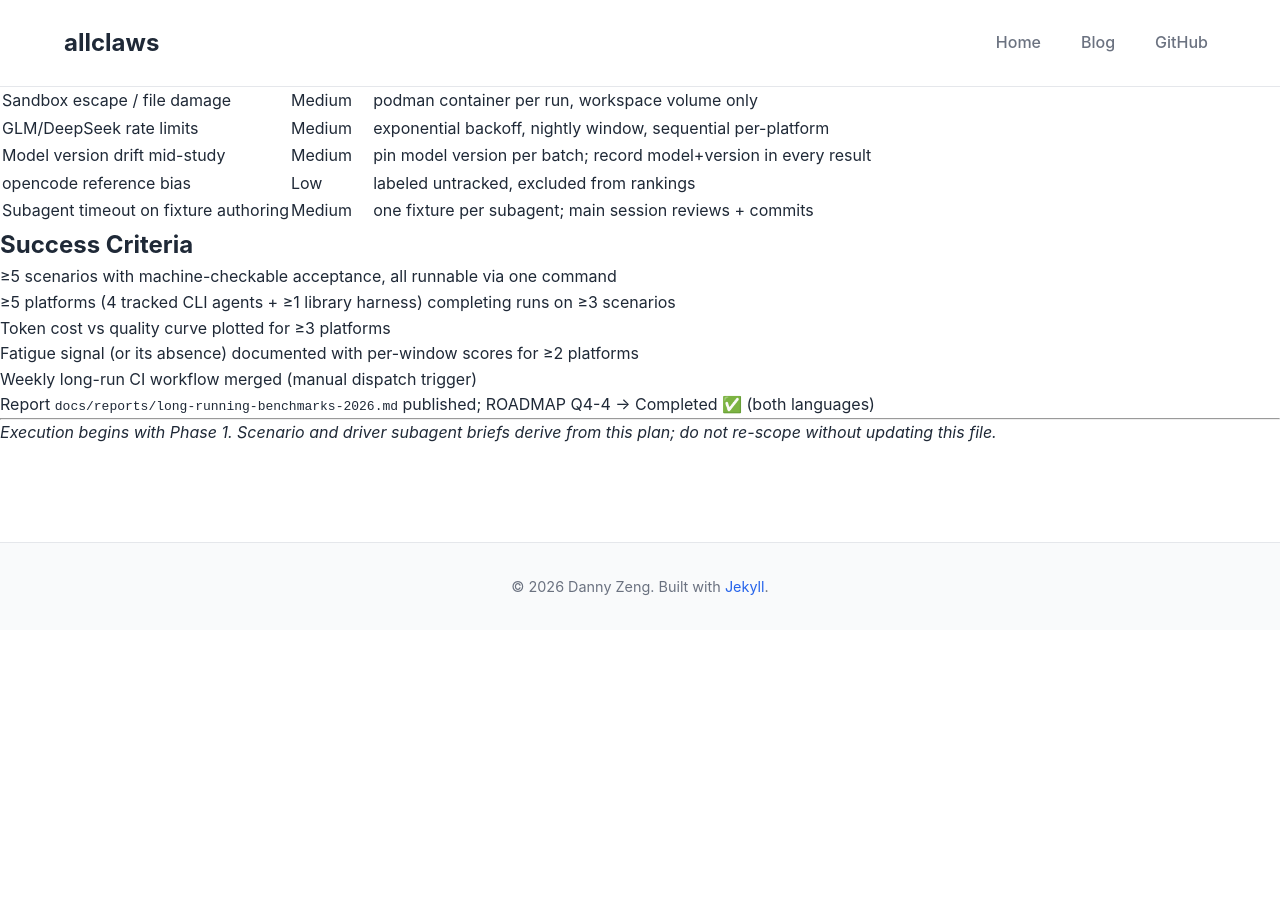
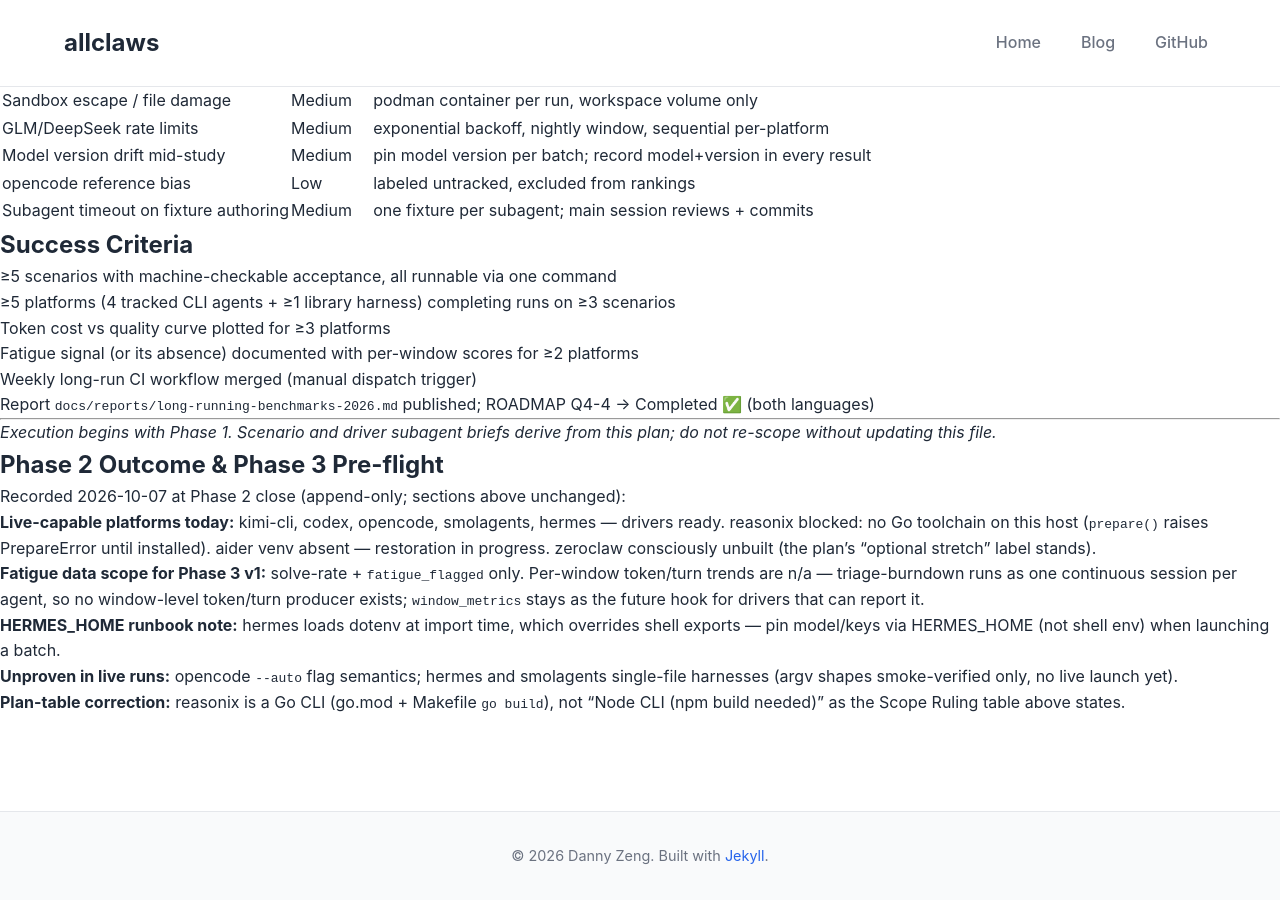
Before and after one commit to dz3ai/allclaws, a Jekyll site: the page built from docs/reports/long-running-benchmark-research-plan.md, in a window 1280 px wide and 900 px high, scrolled down 3056 px. Built offline with Jekyll 4.4.1, drawn with Linux system fonts in a browser that asks for light colours; our own code applies the rules of GitHub Pages for plain Markdown files; before the commit the page ends 3686 px from its top, so only the background shows below that.

Commit message:
docs: Q4-4 plan — Phase 2 outcome & Phase 3 pre-flight notes

```diff
--- a/docs/reports/long-running-benchmark-research-plan.md
+++ b/docs/reports/long-running-benchmark-research-plan.md
@@ -170,3 +170,13 @@ Guardrails: per-run `cost_cap_usd`, weekly spend tally in report job, nightly-ra
 ---
 
 *Execution begins with Phase 1. Scenario and driver subagent briefs derive from this plan; do not re-scope without updating this file.*
+
+## Phase 2 Outcome & Phase 3 Pre-flight
+
+Recorded 2026-10-07 at Phase 2 close (append-only; sections above unchanged):
+
+- **Live-capable platforms today:** kimi-cli, codex, opencode, smolagents, hermes — drivers ready. reasonix blocked: no Go toolchain on this host (`prepare()` raises PrepareError until installed). aider venv absent — restoration in progress. zeroclaw consciously unbuilt (the plan's "optional stretch" label stands).
+- **Fatigue data scope for Phase 3 v1:** solve-rate + `fatigue_flagged` only. Per-window token/turn trends are n/a — triage-burndown runs as one continuous session per agent, so no window-level token/turn producer exists; `window_metrics` stays as the future hook for drivers that can report it.
+- **HERMES_HOME runbook note:** hermes loads dotenv at import time, which overrides shell exports — pin model/keys via HERMES_HOME (not shell env) when launching a batch.
+- **Unproven in live runs:** opencode `--auto` flag semantics; hermes and smolagents single-file harnesses (argv shapes smoke-verified only, no live launch yet).
+- **Plan-table correction:** reasonix is a Go CLI (go.mod + Makefile `go build`), not "Node CLI (npm build needed)" as the Scope Ruling table above states.
```
